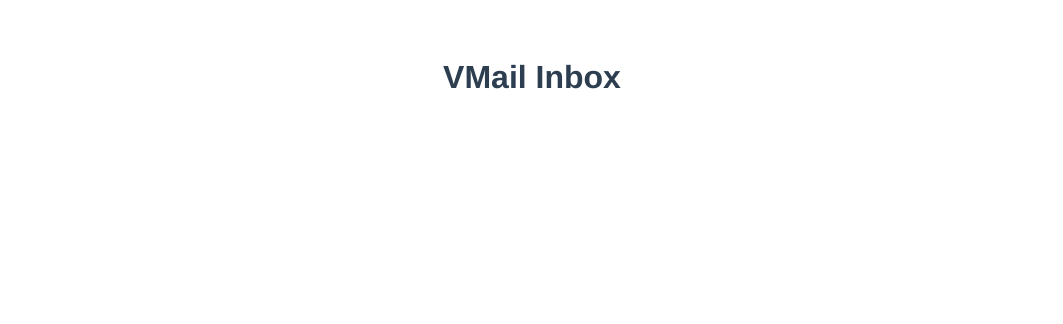
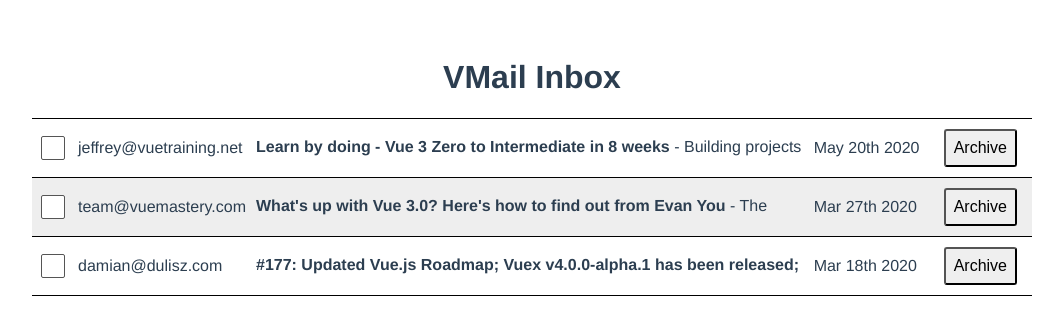
Before and after one commit to IamManchanda/vue3-gmail-clone, a Vue app: page / in a window 1280 px wide. Shown: the top 324 px of the page, without its empty margins (108-1171 px from the left). Built offline with nearby package versions, Linux system fonts and the light colour scheme.

Commit message:
Building the Inbox

```diff
--- a/src/pages/index.vue
+++ b/src/pages/index.vue
@@ -1,12 +1,39 @@
 <template>
   <div class="page-index">
     <h1>VMail Inbox</h1>
+    <table class="mail-table">
+      <tbody>
+        <tr
+          v-for="email in unarchivedEmails"
+          :key="email.id"
+          :class="['clickable', email.read ? 'read' : '']"
+          @click="handleEmailAsRead(email)"
+        >
+          <td>
+            <input type="checkbox" />
+          </td>
+          <td>{{ email.from }}</td>
+          <td>
+            <p>
+              <strong>{{ email.subject }}</strong> - {{ email.body }}
+            </p>
+          </td>
+          <td class="date">
+            {{ format(new Date(email.sentAt), "MMM do yyyy") }}
+          </td>
+          <td>
+            <button @click="handleEmailAsArchived(email)">Archive</button>
+          </td>
+        </tr>
+      </tbody>
+    </table>
   </div>
 </template>
 
 <script>
 //#region Imports
-import { reactive, toRefs } from "vue";
+import { computed, reactive, toRefs } from "vue";
+import { format } from "date-fns";
 //#endregion
 
 export default {
@@ -58,6 +85,12 @@
           read: false,
         },
       ],
+      sortedEmails: computed(() =>
+        state.emails.sort((e1, e2) => (e1.sentAt < e2.sentAt ? 1 : -1)),
+      ),
+      unarchivedEmails: computed(() =>
+        state.sortedEmails.filter(e => !e.archived),
+      ),
     });
     //#endregion
 
@@ -68,10 +101,20 @@
     //#endregion
 
     //#region Methods
+    function handleEmailAsRead(email) {
+      email.read = true;
+    }
+
+    function handleEmailAsArchived(email) {
+      email.archived = true;
+    }
     //#endregion
 
     return {
       ...toRefs(state),
+      format,
+      handleEmailAsRead,
+      handleEmailAsArchived,
     };
   },
 };
```
